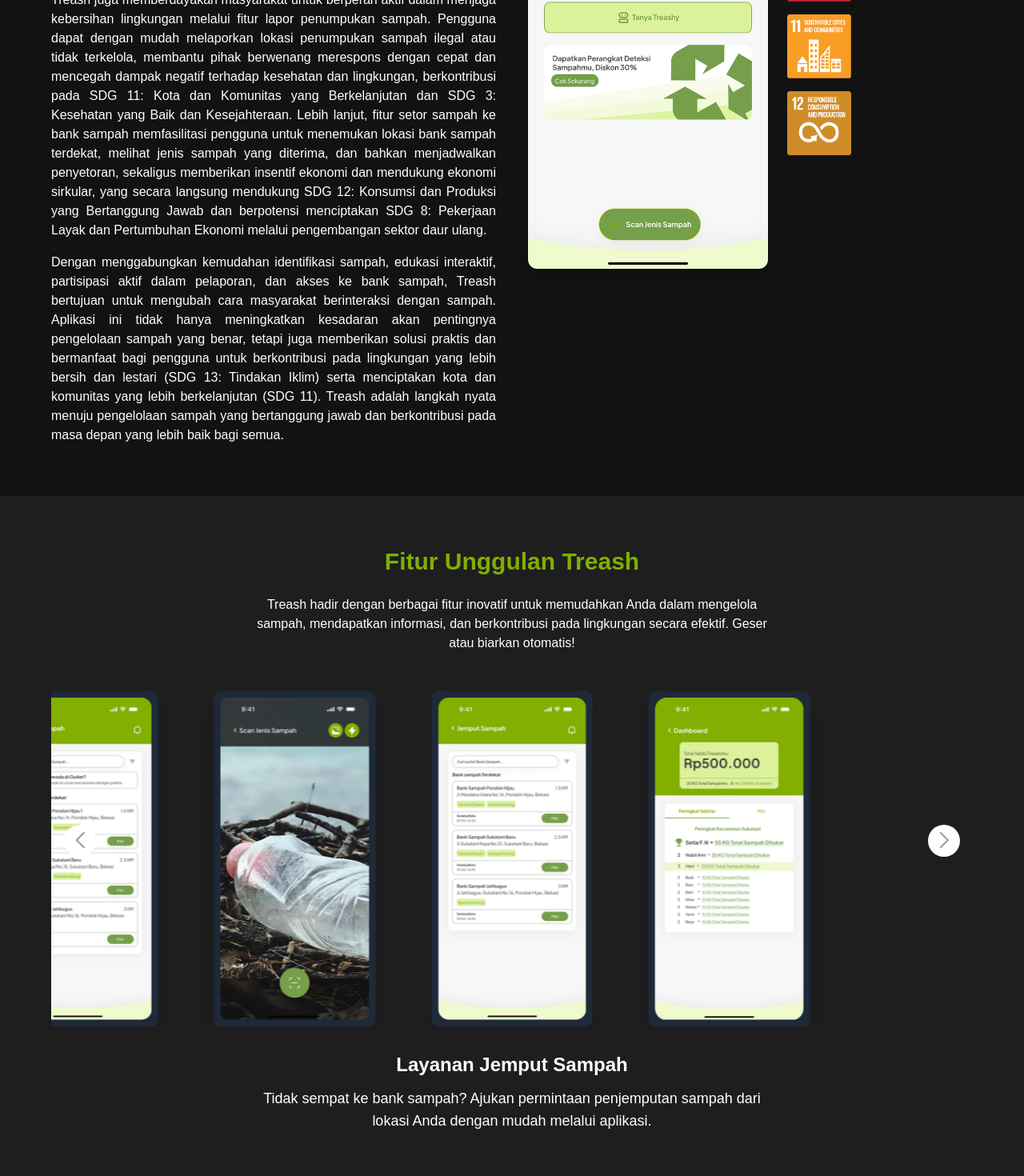
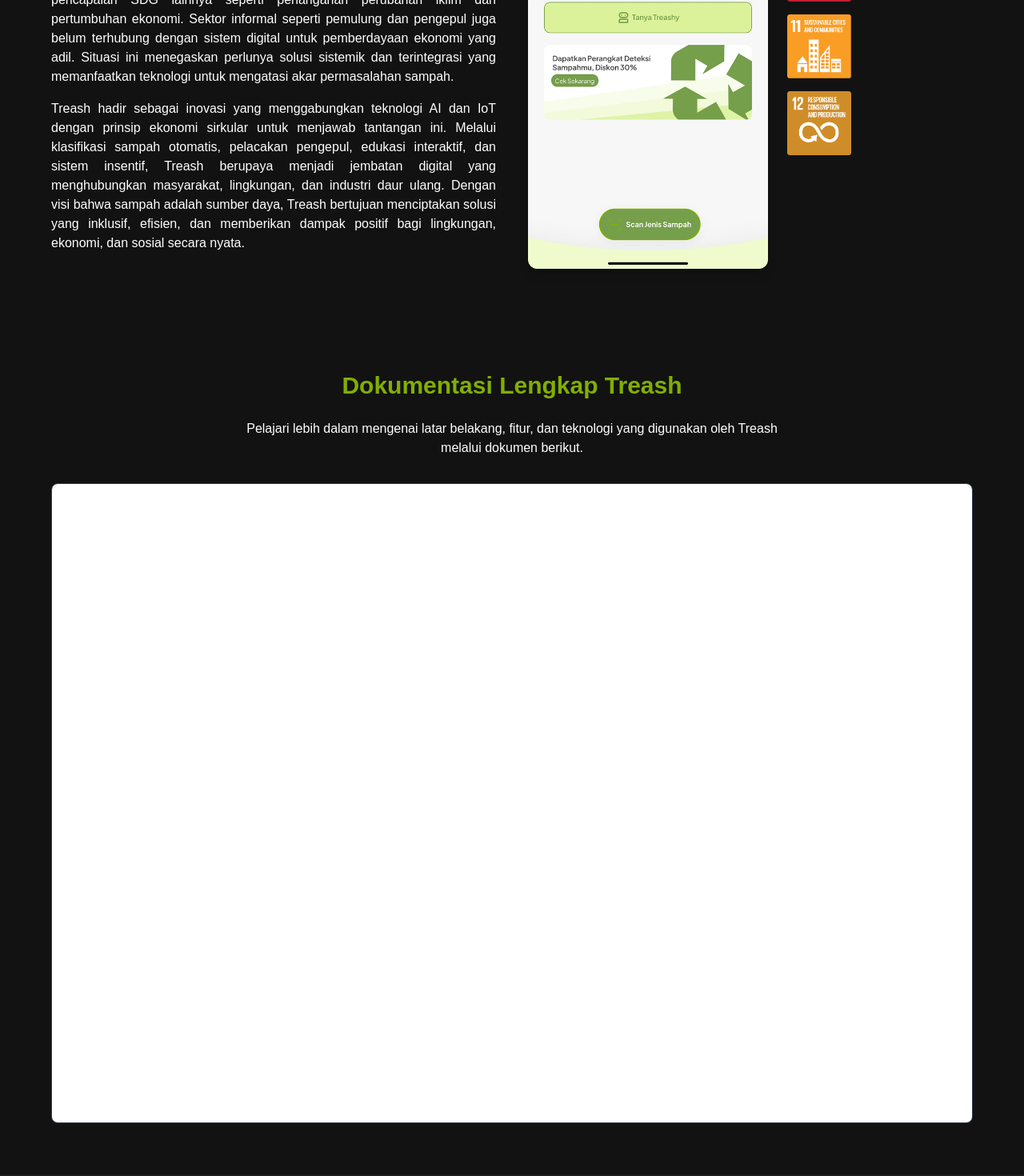
Before and after one commit to BintangDanuarta/culture-vibes-wear, a Next.js app: page / in a window 1280 px wide. Shown: the part 1320-2790 px from the top of the page at 80% size. Built offline with nearby package versions, Linux system fonts and the light colour scheme.

Commit message:
Added new section, PDF Embedded

```diff
--- a/app/page.js
+++ b/app/page.js
@@ -39,9 +39,9 @@
 
   // Data untuk anggota tim / boards (sesuai desain gambar image_2f55d6.png)
   const teamMembers = [
-    { name: 'Bintang Danuarta', role: 'Founder', image: '/images/board/bintang.png' },
-    { name: 'M. Rizqi Fadhilah', role: 'Founder', image: '/images/board/qilah.png' },
-    { name: 'Rizky Fahrureza', role: 'Founder', image: '/images/board/reza.png' },
+    { name: 'Bintang Danuarta', role: 'UI/UX Designer, Front End Engineer, Hipster', image: '/images/board/bintang.png' },
+    { name: 'M. Rizqi Fadhilah', role: 'Machine Learning Engineer, Hustler', image: '/images/board/qilah.png' },
+    { name: 'Rizky Fahrureza', role: 'Backend Engineer, Software Architect, Hacker', image: '/images/board/reza.png' },
     // Tambahkan anggota lain jika ada
   ];
 
@@ -83,13 +83,13 @@
               {/* TEXT BLOCK - Remains the same */}
               <div className="flex-1 text-sm md:text-base text-justify space-y-4">
                 <p>
-                Treash hadir sebagai solusi inovatif untuk pengelolaan sampah yang lebih efektif dan berkelanjutan, berkontribusi langsung pada pencapaian beberapa Tujuan Pembangunan Berkelanjutan (SDGs). Aplikasi ini dilengkapi fitur scan jenis sampah yang memberdayakan pengguna untuk mengidentifikasi material sampah secara akurat dan mendapatkan informasi detail mengenai penanganan terbaik, termasuk potensi daur ulang, yang mendukung SDG 12: Konsumsi dan Produksi yang Bertanggung Jawab dengan mendorong pemilahan dan daur ulang. Fitur chatbot edukatif memberikan pengetahuan mendalam seputar pengelolaan sampah yang benar, jenis-jenis sampah, serta tips pengurangan sampah sehari-hari, meningkatkan kesadaran dan pemahaman masyarakat, yang selaras dengan SDG 4: Pendidikan Berkualitas.
+                  Tantangan keberlanjutan lingkungan global, terutama dalam pengelolaan limbah dan konsumsi, semakin mendesak seiring pertumbuhan populasi dan urbanisasi. PBB melalui SDG 12 menekankan pengelolaan sumber daya efisien dan pengurangan limbah. Di Indonesia, dengan produksi sampah mencapai 67 juta ton pada 2022 dan 60% tidak terkelola dengan baik, masalah ini diperparah oleh minimnya infrastruktur, kesadaran masyarakat, serta koneksi antar pihak terkait. Sampah plastik menjadi penyumbang utama pencemaran, dan skala permasalahan di tingkat lokal, seperti yang diungkapkan Daur Tanggung dengan potensi 1 ton sampah per hari dari satu pengepul di Jakarta, menunjukkan urgensi solusi yang efektif.
                 </p>
                 <p>
-                Treash juga memberdayakan masyarakat untuk berperan aktif dalam menjaga kebersihan lingkungan melalui fitur lapor penumpukan sampah. Pengguna dapat dengan mudah melaporkan lokasi penumpukan sampah ilegal atau tidak terkelola, membantu pihak berwenang merespons dengan cepat dan mencegah dampak negatif terhadap kesehatan dan lingkungan, berkontribusi pada SDG 11: Kota dan Komunitas yang Berkelanjutan dan SDG 3: Kesehatan yang Baik dan Kesejahteraan. Lebih lanjut, fitur setor sampah ke bank sampah memfasilitasi pengguna untuk menemukan lokasi bank sampah terdekat, melihat jenis sampah yang diterima, dan bahkan menjadwalkan penyetoran, sekaligus memberikan insentif ekonomi dan mendukung ekonomi sirkular, yang secara langsung mendukung SDG 12: Konsumsi dan Produksi yang Bertanggung Jawab dan berpotensi menciptakan SDG 8: Pekerjaan Layak dan Pertumbuhan Ekonomi melalui pengembangan sektor daur ulang.
+                  Krisis pengelolaan sampah di Indonesia mencerminkan ketertinggalan dalam mewujudkan konsumsi dan produksi berkelanjutan, berpotensi menghambat pencapaian SDG lainnya seperti penanganan perubahan iklim dan pertumbuhan ekonomi. Sektor informal seperti pemulung dan pengepul juga belum terhubung dengan sistem digital untuk pemberdayaan ekonomi yang adil. Situasi ini menegaskan perlunya solusi sistemik dan terintegrasi yang memanfaatkan teknologi untuk mengatasi akar permasalahan sampah.
                 </p>
                 <p>
-                Dengan menggabungkan kemudahan identifikasi sampah, edukasi interaktif, partisipasi aktif dalam pelaporan, dan akses ke bank sampah, Treash bertujuan untuk mengubah cara masyarakat berinteraksi dengan sampah. Aplikasi ini tidak hanya meningkatkan kesadaran akan pentingnya pengelolaan sampah yang benar, tetapi juga memberikan solusi praktis dan bermanfaat bagi pengguna untuk berkontribusi pada lingkungan yang lebih bersih dan lestari (SDG 13: Tindakan Iklim) serta menciptakan kota dan komunitas yang lebih berkelanjutan (SDG 11). Treash adalah langkah nyata menuju pengelolaan sampah yang bertanggung jawab dan berkontribusi pada masa depan yang lebih baik bagi semua.
+                  Treash hadir sebagai inovasi yang menggabungkan teknologi AI dan IoT dengan prinsip ekonomi sirkular untuk menjawab tantangan ini. Melalui klasifikasi sampah otomatis, pelacakan pengepul, edukasi interaktif, dan sistem insentif, Treash berupaya menjadi jembatan digital yang menghubungkan masyarakat, lingkungan, dan industri daur ulang. Dengan visi bahwa sampah adalah sumber daya, Treash bertujuan menciptakan solusi yang inklusif, efisien, dan memberikan dampak positif bagi lingkungan, ekonomi, dan sosial secara nyata.
                 </p>
               </div>
               <div className="flex-1 flex flex-col md:flex-row gap-6 items-center">
@@ -106,6 +106,27 @@
                   <img src="/images/sdg-icons/sdg12.png" alt="SDG 12" className="w-20 h-20" />
                 </div>
               </div>
+            </div>
+          </div>
+        </section>
+
+        <section id="document" className="bg-[#121212] py-16 px-6 md:px-16">
+          <div className="max-w-screen-xl mx-auto">
+            <h2 className="text-[#82af00] text-2xl md:text-3xl font-semibold mb-6 text-center">
+              Dokumentasi Lengkap Treash
+            </h2>
+            <p className="text-white text-center mb-8 max-w-2xl mx-auto">
+              Pelajari lebih dalam mengenai latar belakang, fitur, dan teknologi yang digunakan oleh Treash melalui dokumen berikut.
+            </p>
+
+            {/* PDF Viewer */}
+            <div className="w-full h-[800px] rounded-lg overflow-hidden border border-gray-700">
+              <iframe
+                src="/pdf/treash-doc.pdf"
+                className="w-full h-full"
+                frameBorder="0"
+                title="Treash PDF"
+              ></iframe>
             </div>
           </div>
         </section>
```
Also changed, not shown: 1 other file (tests, documents, lock files or other folders). Lines whose indentation alone changed are shown as unchanged.
